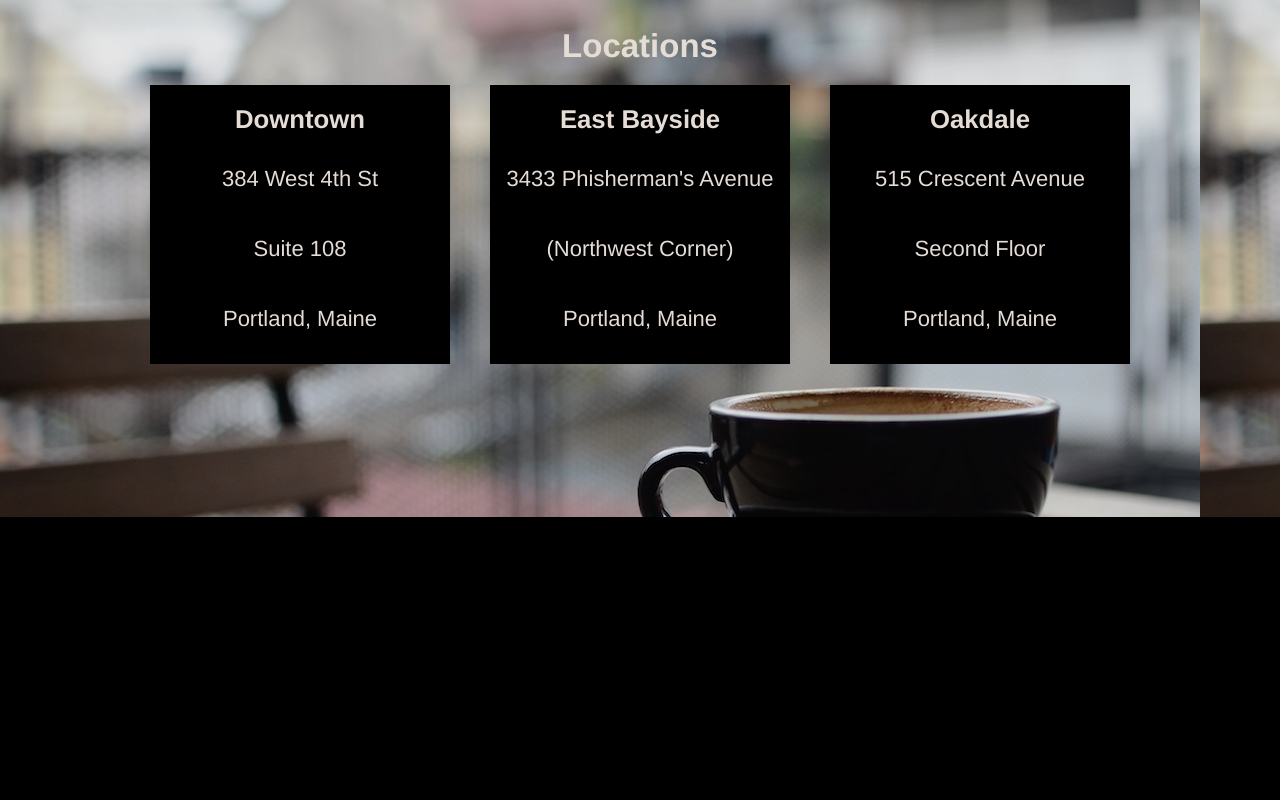
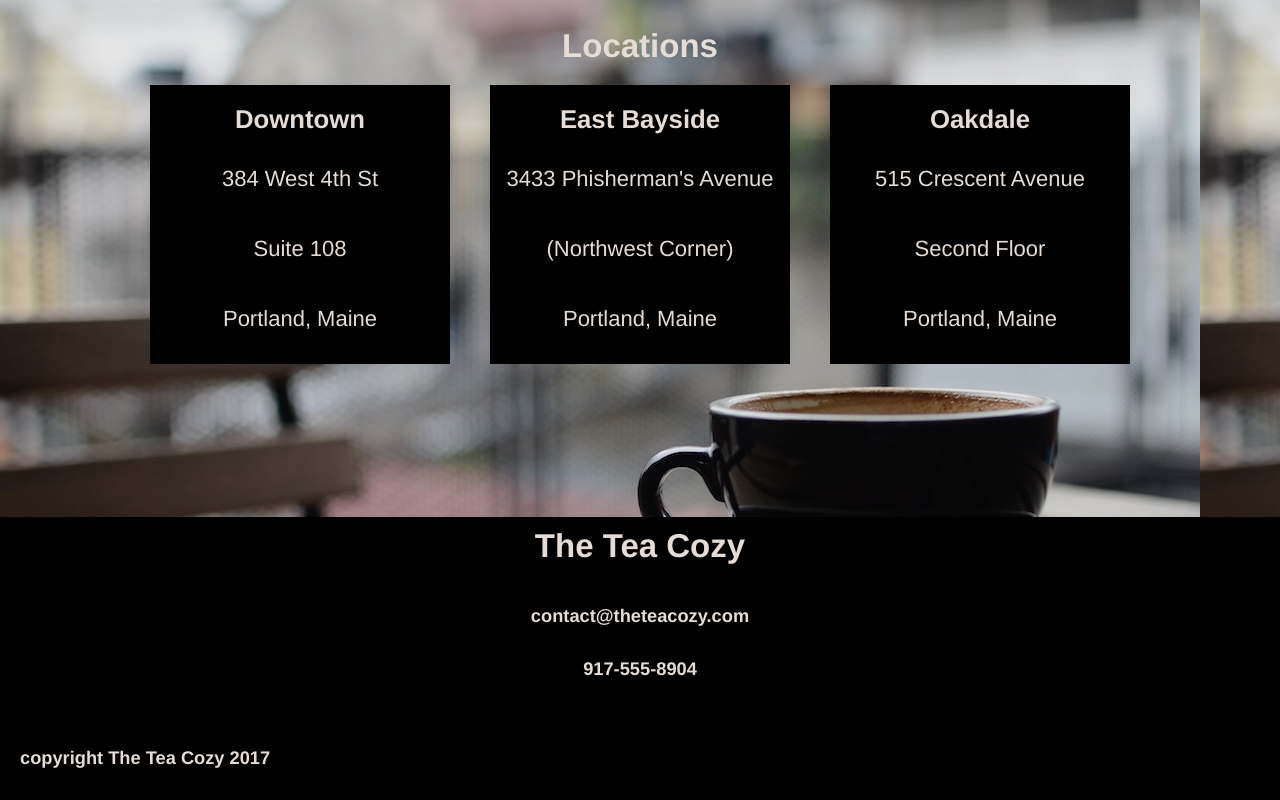
Before and after one commit to mlem567/TeaCozy, a plain HTML site: page index.html in a window 1280 px wide. Shown: the part 1538-2338 px from the top of the page. Before the commit the page ends 2055 px from the top, so only its background shows below. Drawn offline with Linux system fonts and the light colour scheme; files whose address does not match are found by name.

Commit message:
added contact and footer sections

```diff
--- a/index.html
+++ b/index.html
@@ -93,7 +93,17 @@
     </div>
 
 <!-- start of the contact section -->
+  <div id="contact">
+    <h2>The Tea Cozy</h2>
+    <h5>contact@theteacozy.com</h5>
+    <h5>917-555-8904</h5>
+  </div>
+  <!-- end of contact -- >
 
+  <!-- start of footer -->
+  <div id="footer">
+    <h5>copyright The Tea Cozy 2017</h5>
+  </div>
 
   </body>
 </html>
--- a/resources/css/style.css
+++ b/resources/css/style.css
@@ -147,3 +147,12 @@ div{
 .flex-container.locations{
   padding-top: 5px;
 }
+
+#contact{
+  height: 200px;
+}
+
+#footer{
+  text-align: left;
+  padding-left: 20px;
+}
```
